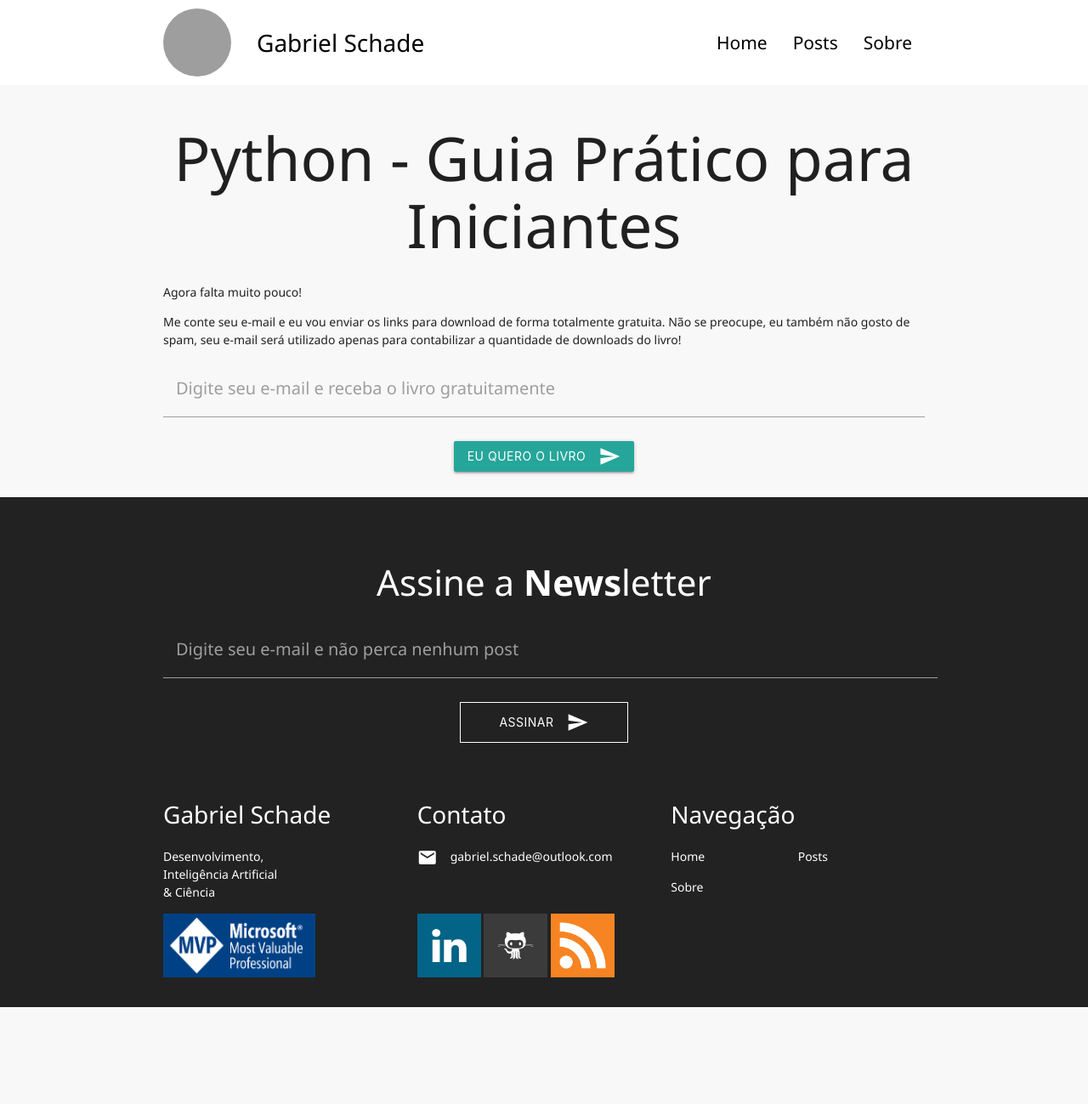
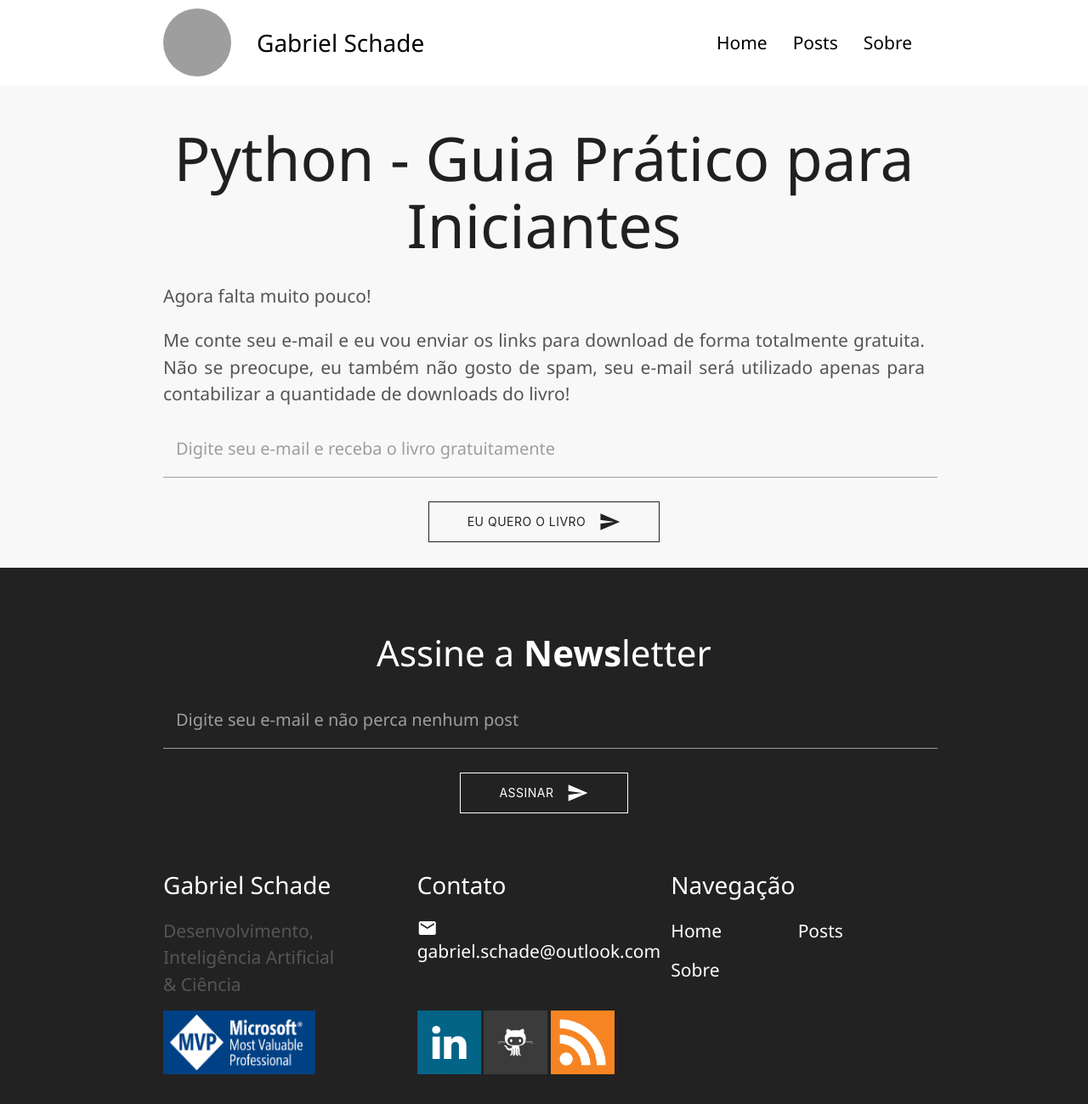
Before and after one commit to gabrielschade/gabrielschade.github.io, a Jekyll site: the page built from livros/python-guia-pratico.md, in a window 1280 px wide and 1299 px high. Shown: the whole window at 85% size. Built offline with Jekyll 4.4.1, drawn with Linux system fonts in a browser that asks for light colours; nearby versions of some CDN libraries; comment, search, counter and statistics services are not loaded; grey boxes are pictures that could not be loaded.

Commit message:
Atualização de CSS

```diff
--- a/css/blog-new.css
+++ b/css/blog-new.css
@@ -299,6 +299,7 @@
     max-width:100%;
 }
 
+p,
 .about p,
 .post-text li,
 .post-text p{
@@ -337,6 +338,33 @@
 /*CONTENT HOME END*/
 
 /*Newsletter*/
+
+    .py .btn{
+        background:transparent;
+        box-shadow:none;
+        -webkit-box-shadow:none;
+        border:1px solid #222;
+        color:#222;
+        border-radius:0;
+        height:auto;
+        padding-top:5px;
+        padding-bottom:5px;
+        padding-left:45px;
+        padding-right:45px;
+    }
+
+    .py .btn:hover{
+        background:#24bfcf;
+        color:white;
+        box-shadow:none;
+        -webkit-box-shadow:none;
+    }
+
+    .py input{
+        padding-left:.75rem !important;
+        font-family: 'Segoe UI Light','Segoe UI', Tahoma, Geneva, Verdana, sans-serif;
+        font-size:1.5em !important;
+    }
 
 .newsletter{
     background-color: #222;
```
Also changed, not shown: index.md (+6 -4 lines).
